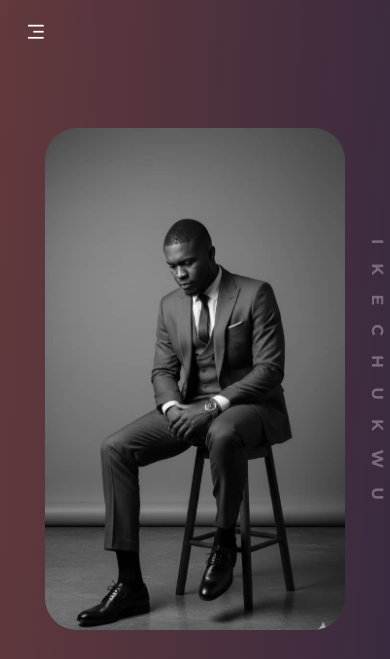
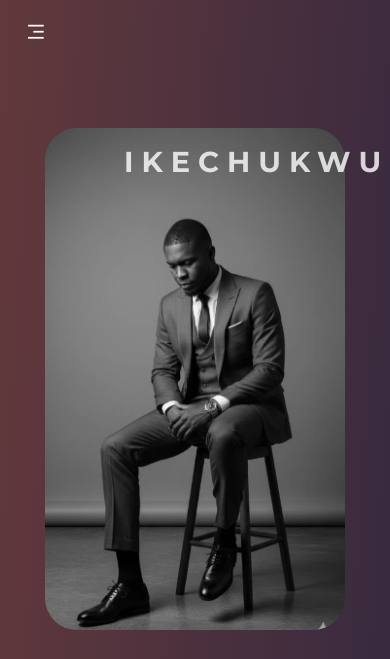
Before and after one commit to iyke43/Personal_Portfolio_main, a plain HTML site: page index.html in a window 390 px wide. Shown: the top 659 px of the page. Drawn offline with nearby package versions, Linux system fonts and the light colour scheme.

Commit message:
Update header overlay

```diff
--- a/styles.css
+++ b/styles.css
@@ -268,18 +268,28 @@ nav {
   }
 }
 
-/* Overlay text */
+/* By default, hide the overlay on desktop and large screens */
 .header__image::after {
-  content: "IKECHUKWU";
-  position: absolute;
-  top: 50%;
-  right: -2rem; /* moved outside the image */
-  transform: translate(50%, -50%) rotate(90deg);
-  opacity: 0.3; /* lighter for subtlety */
-  letter-spacing: 1.2rem; /* slightly tighter spacing */
-  font-size: 1rem; /* smaller, cleaner */
-  color: #fff;
-  font-weight: 700;
+  display: none; /* hidden on larger screens */
+}
+
+/* Show overlay on small screens (mobile) */
+@media (max-width: 767px) {
+  .header__image::after {
+    content: "IKECHUKWU"; /* the name text */
+    display: block; /* make it visible */
+    position: absolute; /* overlay on image */
+    top: 1rem; /* distance from top inside image */
+    left: 50%; /* horizontally center */
+    transform: translateX(-50%); /* center horizontally */
+    color: #fff; /* white text */
+    font-size: 1.8rem; /* adjust size */
+    font-weight: 700;
+    text-align: center;
+    letter-spacing: 0.5rem;
+    opacity: 0.8;
+    pointer-events: none;
+  }
 }
 
 .about__container {
```
Also changed, not shown: index.html (+1 -0 lines).
